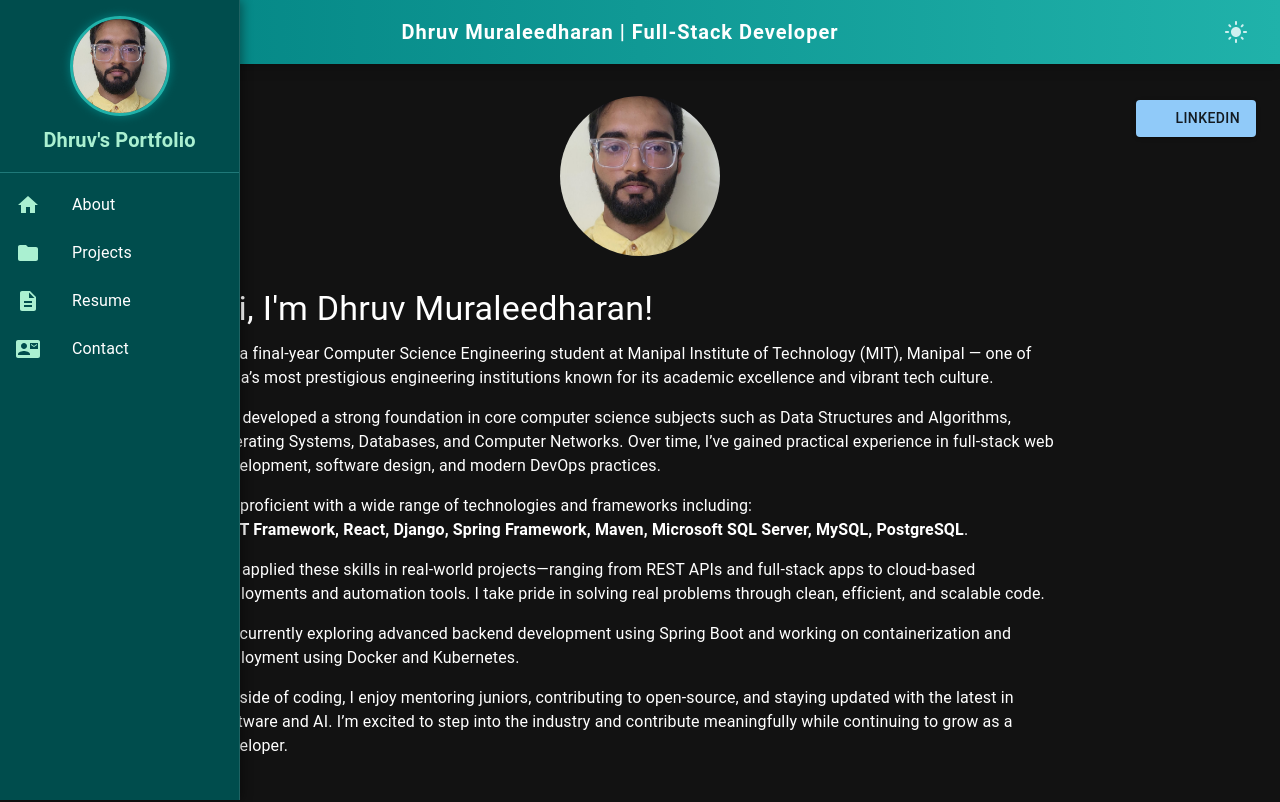
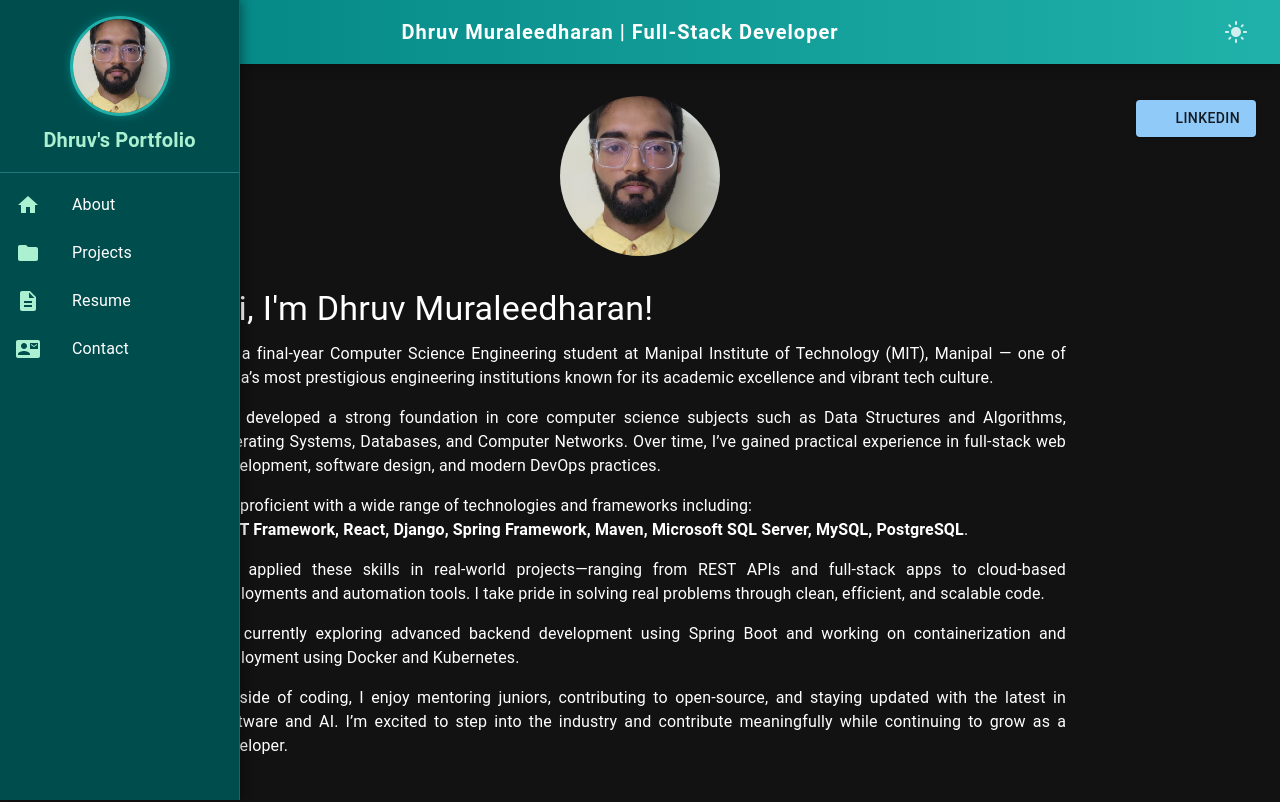
Before and after one commit to CaptainDhruv/portfolio, a React (Create React App) app: page / in a window 1280 px wide. Shown: the top 802 px of the page. Built offline with nearby package versions, Linux system fonts and the light colour scheme; some icons are missing.

Commit message:
Update About page with justified text

```diff
--- a/src/pages/About.jsx
+++ b/src/pages/About.jsx
@@ -33,29 +33,29 @@ const About = () => {
               Hi, I'm Dhruv Muraleedharan!
             </Typography>
 
-            <Typography variant="body1" paragraph>
+            <Typography variant="body1" paragraph sx={{ textAlign: 'justify' }}>
               I'm a final-year Computer Science Engineering student at Manipal Institute of Technology (MIT), Manipal — one of India’s most prestigious engineering institutions known for its academic excellence and vibrant tech culture.
             </Typography>
 
-            <Typography variant="body1" paragraph>
+            <Typography variant="body1" paragraph sx={{ textAlign: 'justify' }}>
               I’ve developed a strong foundation in core computer science subjects such as Data Structures and Algorithms, Operating Systems, Databases, and Computer Networks. Over time, I’ve gained practical experience in full-stack web development, software design, and modern DevOps practices.
             </Typography>
 
-            <Typography variant="body1" paragraph>
+            <Typography variant="body1" paragraph sx={{ textAlign: 'justify' }}>
               I’m proficient with a wide range of technologies and frameworks including:
               <br />
               <strong>.NET Framework, React, Django, Spring Framework, Maven, Microsoft SQL Server, MySQL, PostgreSQL</strong>.
             </Typography>
 
-            <Typography variant="body1" paragraph>
+            <Typography variant="body1" paragraph sx={{ textAlign: 'justify' }}>
               I've applied these skills in real-world projects—ranging from REST APIs and full-stack apps to cloud-based deployments and automation tools. I take pride in solving real problems through clean, efficient, and scalable code.
             </Typography>
 
-            <Typography variant="body1" paragraph>
+            <Typography variant="body1" paragraph sx={{ textAlign: 'justify' }}>
               I'm currently exploring advanced backend development using Spring Boot and working on containerization and deployment using Docker and Kubernetes.
             </Typography>
 
-            <Typography variant="body1" paragraph>
+            <Typography variant="body1" paragraph sx={{ textAlign: 'justify' }}>
               Outside of coding, I enjoy mentoring juniors, contributing to open-source, and staying updated with the latest in software and AI. I’m excited to step into the industry and contribute meaningfully while continuing to grow as a developer.
             </Typography>
           </Grid>
```
